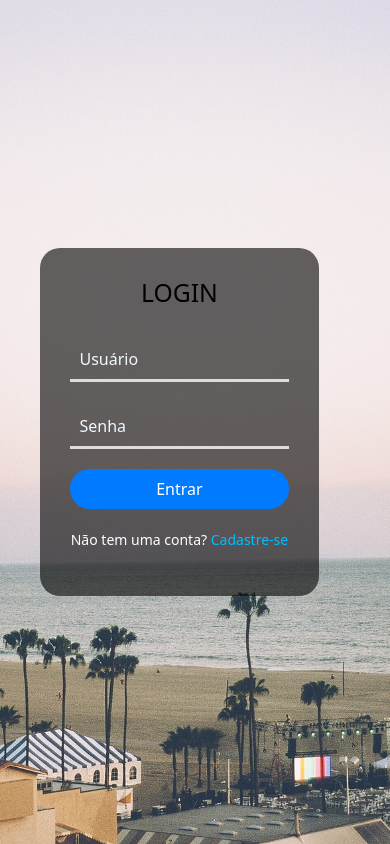
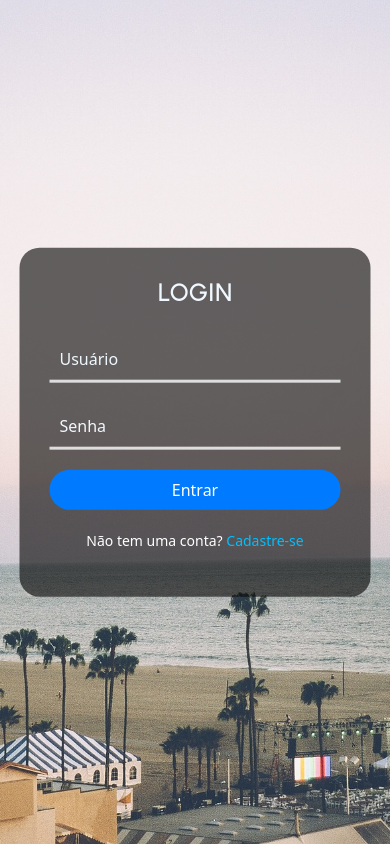
Before and after one commit to samuelsouzaleite/Login-com-firebase, a website: page index.html in a window 390 px wide. Drawn offline with nearby package versions, Linux system fonts and the light colour scheme.

Commit message:
commit19022025

```diff
--- a/css/style.css
+++ b/css/style.css
@@ -2,6 +2,11 @@
     margin: 0;
     padding: 0;
     box-sizing: border-box;
+}
+
+@font-face {
+    font-family: "lgcb";
+    src: url(../fontes/Louis\ George\ Cafe\ Bold.ttf);
 }
 
 body {
@@ -24,13 +29,15 @@ body {
     flex-direction: column;
     align-items: center;
     gap: 20px;
-    width: 300px;
+    width: 500px;
     text-align: center;
 }
 
 .titulo-login
 {
-    color: #000000;
+    /* color: #000000; */
+    color: aliceblue;
+    font-family: "lgcb";
 
 }
 
@@ -131,8 +138,12 @@ body {
 
 
 /* Ajustes para telas menores */
-@media (max-width: 400px) {
+@media (max-width: 545px) {
     .area-login {
         width: 90%;
+        position: absolute;
+    top: 50%;
+    left: 50%;
+    transform: translate(-50%,-50%);
     }
 }
```
Also changed, not shown: fontes/Louis George Cafe Bold Italic.ttf (added), fontes/Louis George Cafe Bold.ttf (added), fontes/Louis George Cafe Italic.ttf (added), fontes/Louis George Cafe Light Italic.ttf (added), fontes/Louis George Cafe Light.ttf (added), fontes/Louis George Cafe.ttf (added).
